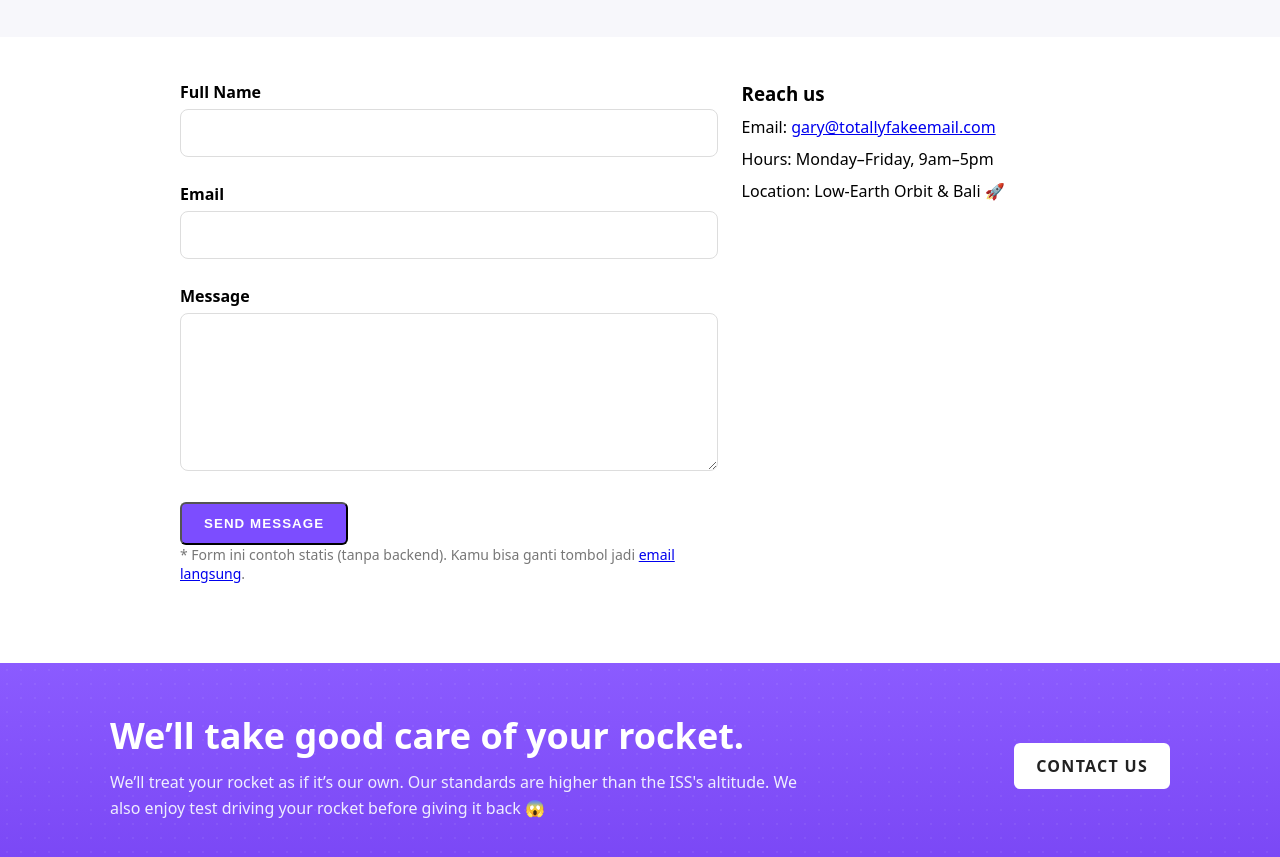
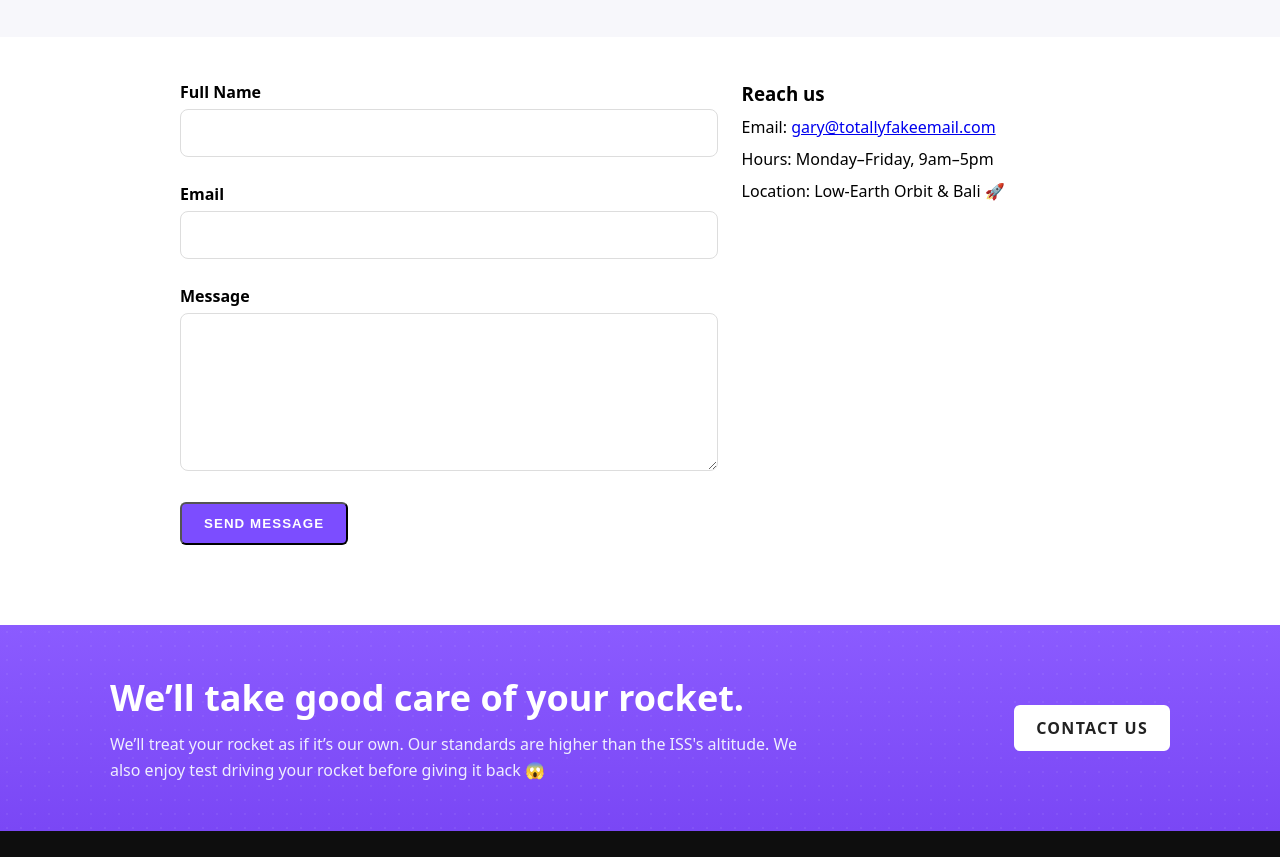
Before and after one commit to wayphantomme/phantom-rocketman, a plain HTML site: page contact.html in a window 1280 px wide. Shown: the part 240-1097 px from the top of the page. Drawn offline with Linux system fonts and the light colour scheme.

Commit message:
Update contact.html

```diff
--- a/contact.html
+++ b/contact.html
@@ -43,7 +43,6 @@
           <textarea name="message" rows="6" required></textarea>
         </label>
         <button class="btn btn--primary" type="submit">Send Message</button>
-        <p class="form-note">* Form ini contoh statis (tanpa backend). Kamu bisa ganti tombol jadi <a href="mailto:gary@totallyfakeemail.com">email langsung</a>.</p>
       </form>
 
       <aside class="contact-side">
```
